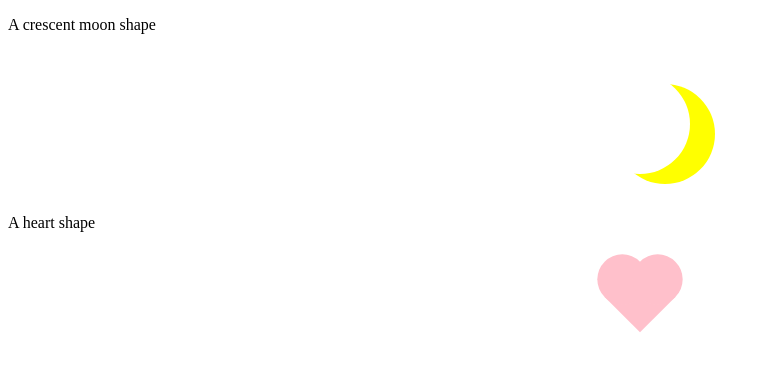
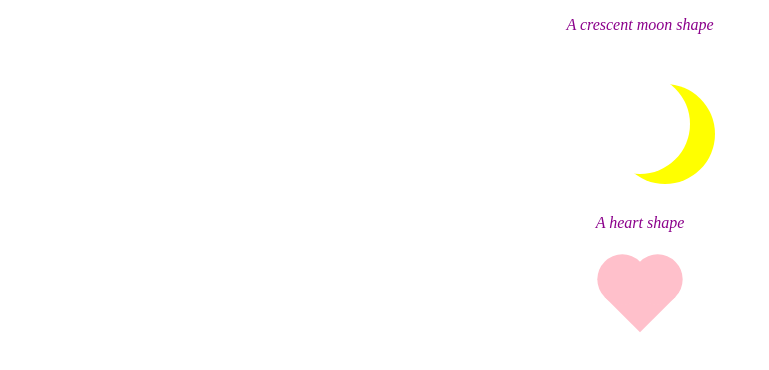
Before and after one commit to wrunika/Graphic-using-CSS, a plain HTML site: page index.html in a window 1280 px wide. Shown: the whole page, without its empty margins (0-769 px from the left). Drawn offline with Linux system fonts and the light colour scheme.

Commit message:
feat: add styles for description

```diff
--- a/style.css
+++ b/style.css
@@ -1,3 +1,10 @@
+p {
+  text-align: center;
+  color: darkmagenta;
+  font-style: italic;
+}
+
+
 /* moon shape */
 .center {
   margin: 40px auto;
```
